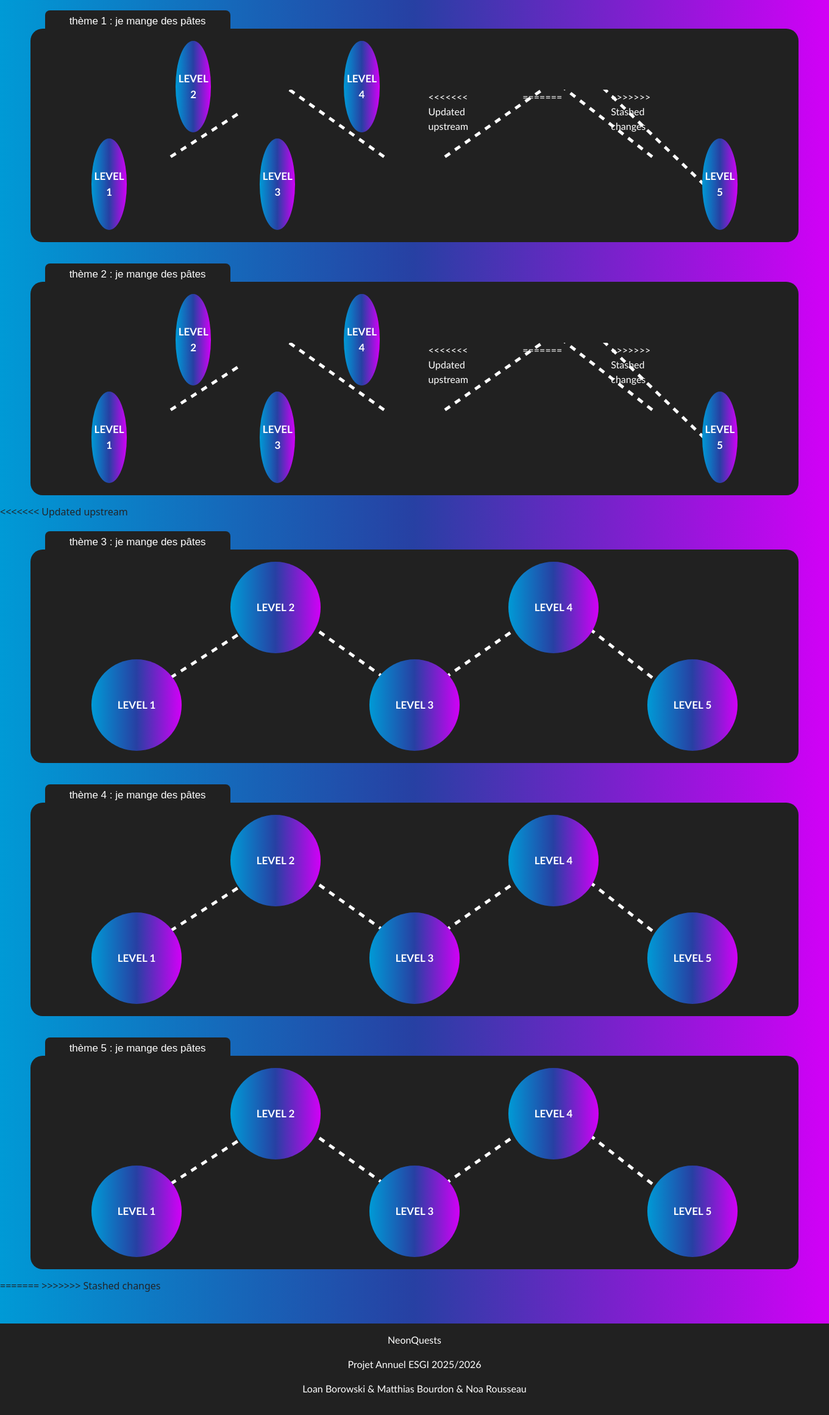
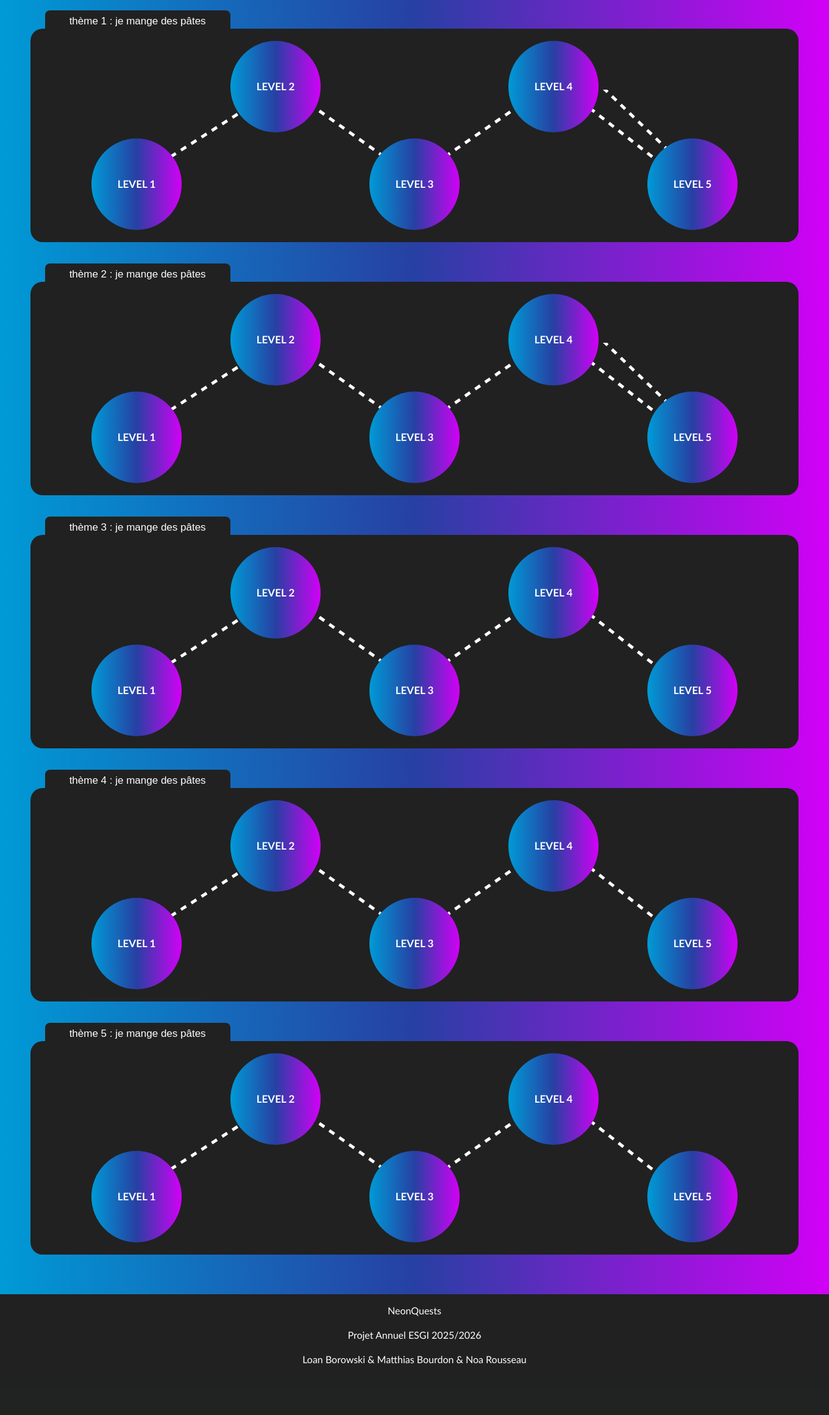
Before and after one commit to Loanbrwsk1/Projet_annuel, a PHP site: page /index.php?page=home in a window 1360 px wide; the page is wider, and only the part inside the window is pictured. Shown: the part 79-2399 px from the top of that part at 61% size. After the commit the page ends 2315 px from the top of that part, so only its background shows below. Run offline with PHP 8.4, Linux system fonts and the light colour scheme; the visitor is signed in with stand-in values (Sample User, id 1).

Commit message:
pointiller + coordonnées

```diff
--- a/views/home.php
+++ b/views/home.php
@@ -52,14 +52,13 @@
         <button class="boutonlevel1">
             LEVEL 4
         </button>
-<<<<<<< Updated upstream
         <svg class="line">
             <line x1="920" y1="110" x2="740" y2="-30" />
         </svg>
-=======
+
             <svg class="line">
         <line x1="1020" y1="170" x2="780" y2="-60" />            </svg>
->>>>>>> Stashed changes
+
         <button class="boutonlevel">
             LEVEL 5
         </button>
@@ -90,20 +89,19 @@
         <button class="boutonlevel1">
             LEVEL 4
         </button>
-<<<<<<< Updated upstream
+
         <svg class="line">
             <line x1="920" y1="110" x2="740" y2="-30" />
         </svg>
-=======
+
             <svg class="line">
             <line x1="1020" y1="170" x2="780" y2="-60" />
             </svg>
->>>>>>> Stashed changes
+
         <button class="boutonlevel">
             LEVEL 5
         </button>
     </div>
-<<<<<<< Updated upstream
     <div class="box_btn">
         <div class="onglet-titre">thème 3 : je mange des pâtes</div>
         <button class="boutonlevel">
@@ -197,9 +195,8 @@
         </button>
 
     </div>
-=======
 
->>>>>>> Stashed changes
+
 
     <footer>
         <p>NeonQuests</p>
```
